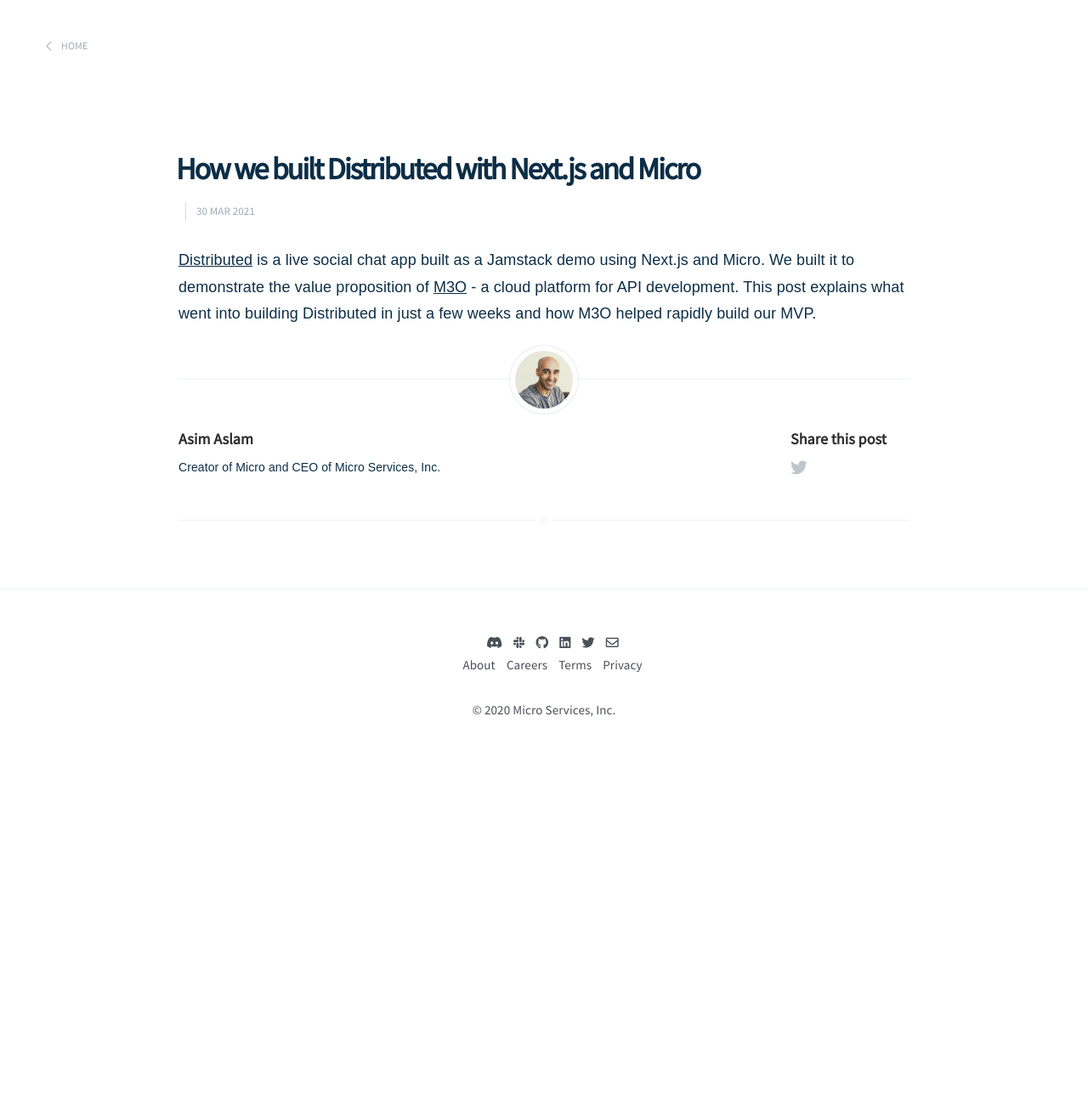
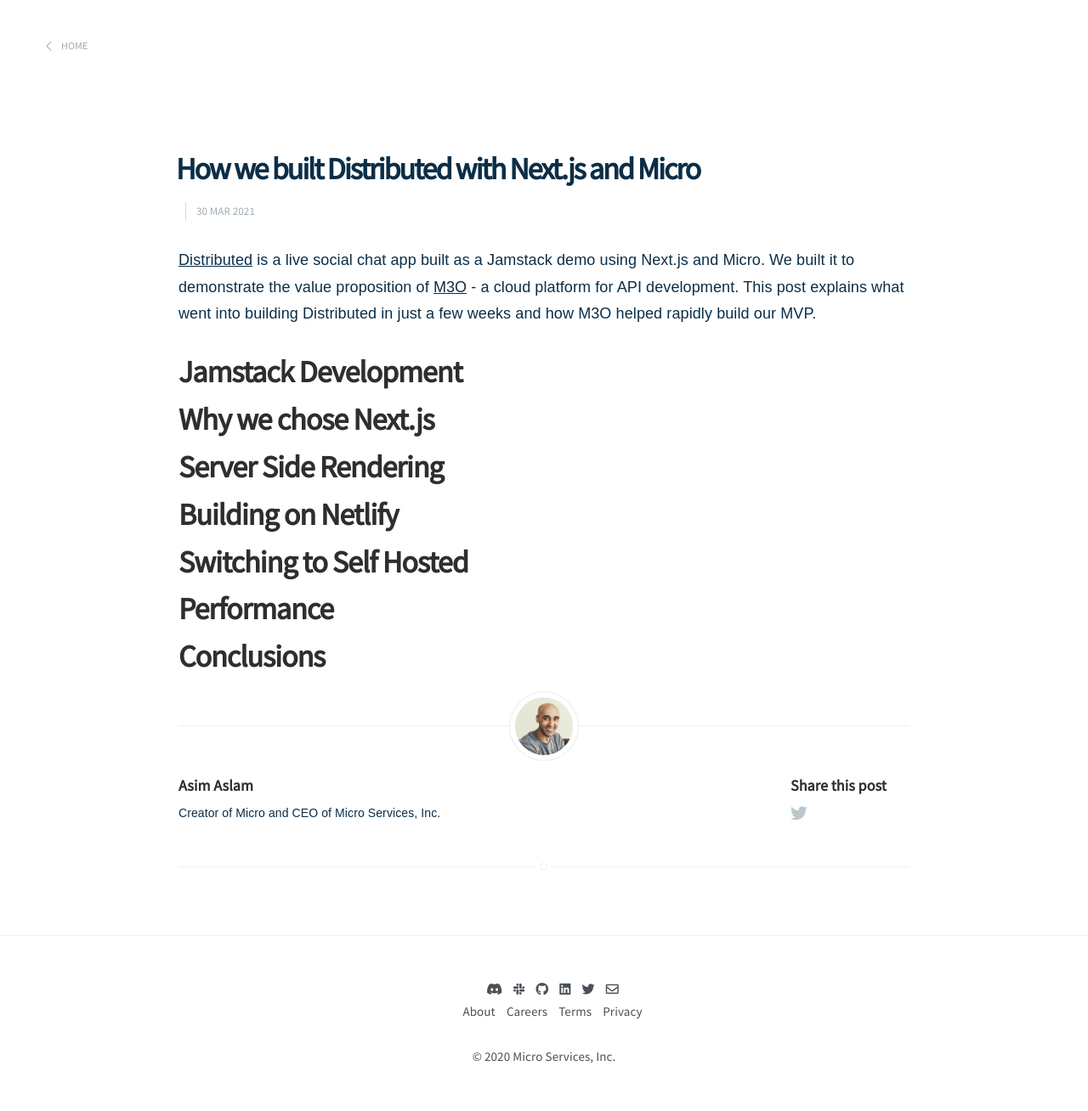
Before and after one commit to m3o/blog.m3o.com, a Jekyll site: the page built from _posts/2021-03-30-how-we-build-distributed.md, in a window 1280 px wide. Shown: the whole page at 85% size. Built offline with Jekyll 4.4.1, drawn with Linux system fonts in a browser that asks for light colours; nearby versions of some CDN libraries; before the commit the page ends 900 px from its top, so only the background shows below that.

Commit message:
starting sections

```diff
--- a/_posts/2021-03-30-how-we-build-distributed.md
+++ b/_posts/2021-03-30-how-we-build-distributed.md
@@ -7,3 +7,17 @@
 [Distributed](https://distributed.app) is a live social chat app built as a Jamstack demo using Next.js and Micro. We built it
 to demonstrate the value proposition of [M3O](https://m3o.com) - a cloud platform for API development. This post explains
 what went into building Distributed in just a few weeks and how M3O helped rapidly build our MVP.
+
+## Jamstack Development
+
+## Why we chose Next.js
+
+## Server Side Rendering
+
+## Building on Netlify
+
+## Switching to Self Hosted
+
+## Performance
+
+## Conclusions
```
